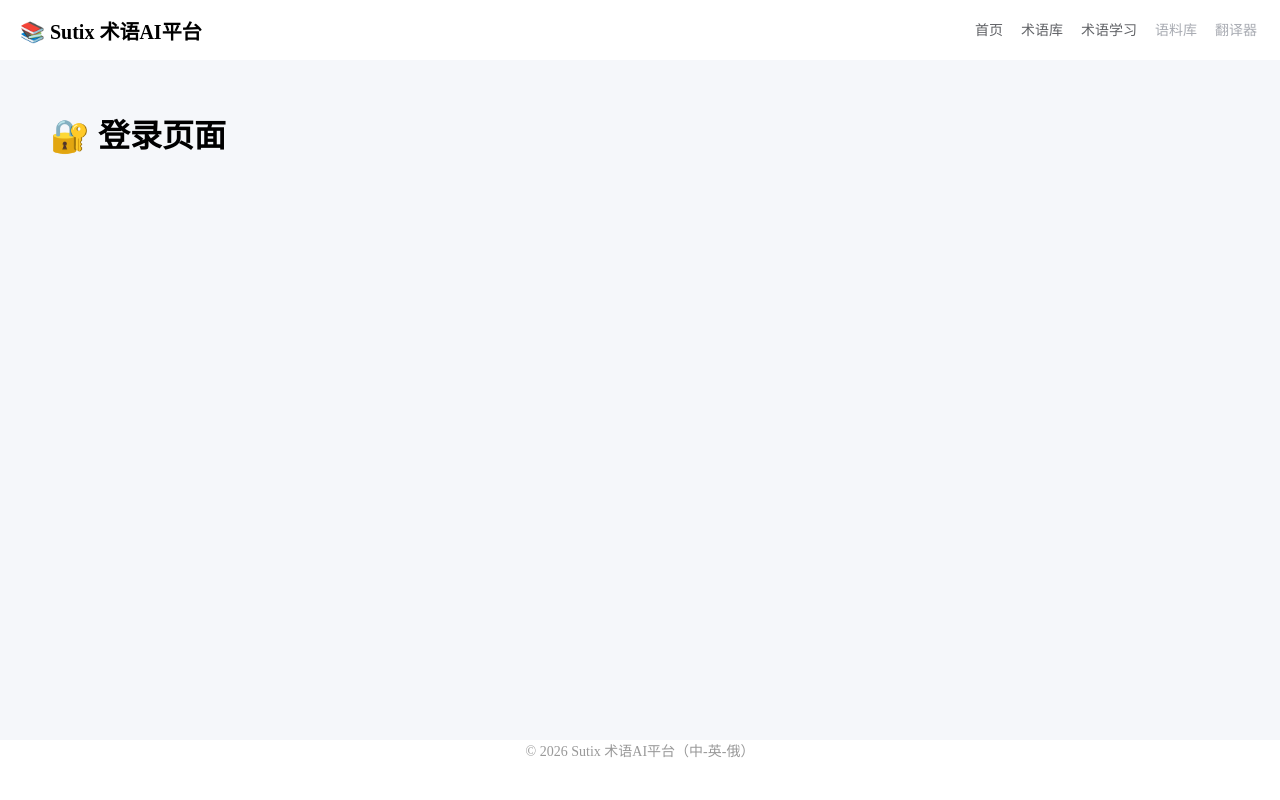
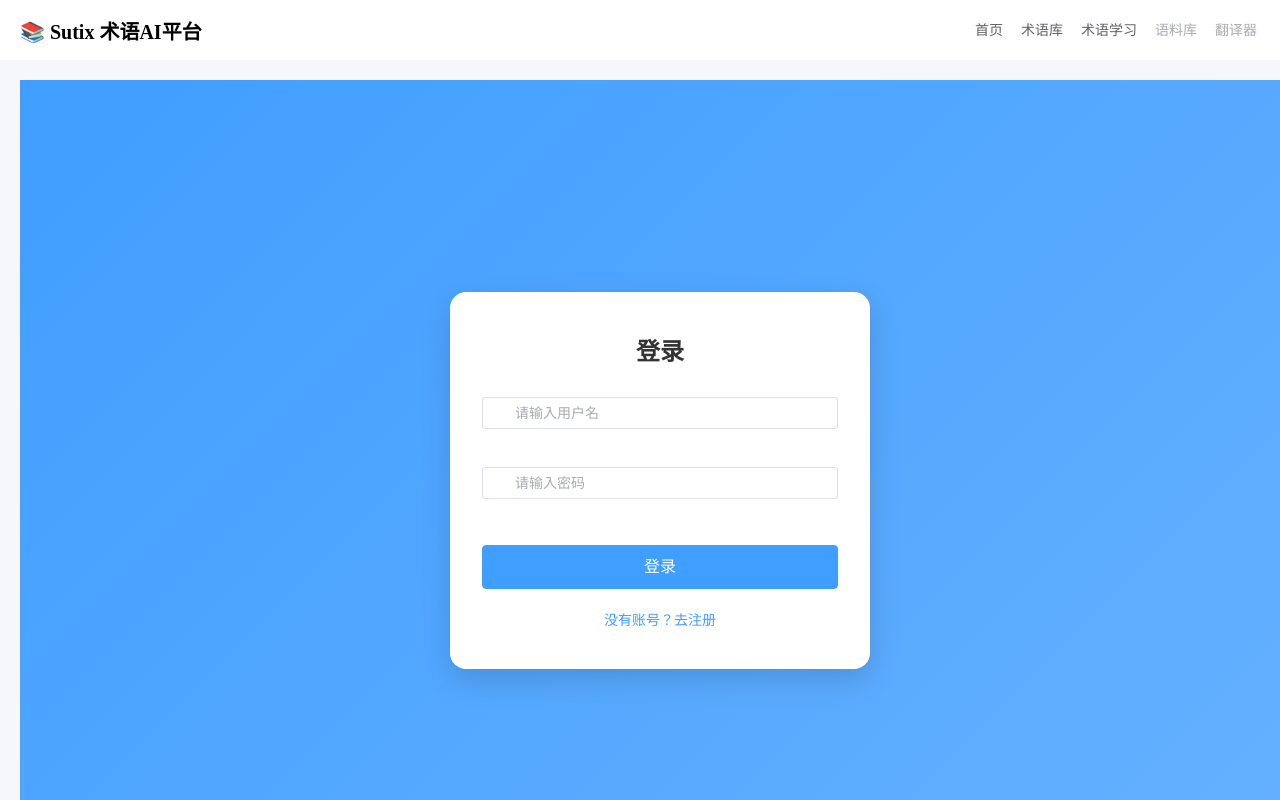
Before and after one commit to Florence3272/SutixAI, a Vue app in the folder SutixAI_1.1/sutix-front/sutix-front/: page /login in a window 1280 px wide. Shown: the top 800 px of the page. Built offline with nearby package versions, Linux system fonts and the light colour scheme.

Commit message:
Update Login.vue

```diff
--- a/SutixAI_1.1/sutix-front/sutix-front/src/pages/user/Login.vue
+++ b/SutixAI_1.1/sutix-front/sutix-front/src/pages/user/Login.vue
@@ -1,11 +1,178 @@
 <template>
-  <div class="login">
-    <h1>🔐 登录页面</h1>
+  <div class="login-page">
+    <div class="login-card">
+      <h2 class="title">{{ isLogin ? '登录' : '注册' }}</h2>
+
+      <el-form v-model="form" :rules="rules" ref="formRef" label-width="0" class="login-form">
+        <!-- 用户名 -->
+        <el-form-item prop="username">
+          <el-input
+            v-model="form.username"
+            placeholder="请输入用户名"
+            prefix-icon="User"
+            clearable
+          />
+        </el-form-item>
+
+        <!-- 密码 -->
+        <el-form-item prop="password">
+          <el-input
+            v-model="form.password"
+            placeholder="请输入密码"
+            prefix-icon="Lock"
+            show-password
+            clearable
+          />
+        </el-form-item>
+
+        <!-- 注册时显示确认密码 -->
+        <el-form-item prop="confirmPwd" v-if="!isLogin">
+          <el-input
+            v-model="form.confirmPwd"
+            placeholder="请确认密码"
+            prefix-icon="Lock"
+            show-password
+            clearable
+          />
+        </el-form-item>
+
+        <!-- 按钮 -->
+        <el-button
+          type="primary"
+          class="submit-btn"
+          @click="submit"
+        >
+          {{ isLogin ? '登录' : '注册' }}
+        </el-button>
+
+        <!-- 切换 -->
+        <div class="toggle-text" @click="isLogin = !isLogin">
+          {{ isLogin ? '没有账号？去注册' : '已有账号？去登录' }}
+        </div>
+      </el-form>
+    </div>
   </div>
 </template>
 
+<script setup>
+import { ref, reactive } from 'vue'
+import { useRouter } from 'vue-router'
+import { ElMessage } from 'element-plus'
+import { User, Lock } from '@element-plus/icons-vue'
+
+const router = useRouter()
+const isLogin = ref(true)
+const formRef = ref()
+
+const form = reactive({
+  username: '',
+  password: '',
+  confirmPwd: ''
+})
+
+const rules = {
+  username: [{ required: true, message: '请输入用户名', trigger: 'blur' }],
+  password: [{ required: true, message: '请输入密码', trigger: 'blur' }],
+  confirmPwd: [
+    { required: true, message: '请确认密码', trigger: 'blur' },
+    {
+      validator: (rule, value) => {
+        return value === form.password
+      },
+      message: '两次密码不一致',
+      trigger: 'blur'
+    }
+  ]
+}
+
+// 提交
+const submit = async () => {
+  await formRef.value.validate()
+
+  if (isLogin.value) {
+    doLogin()
+  } else {
+    doRegister()
+  }
+}
+
+// 登录
+const doLogin = () => {
+  const users = JSON.parse(localStorage.getItem('users') || '[]')
+  const find = users.find(u => u.username === form.username && u.password === form.password)
+
+  if (!find) {
+    ElMessage.error('用户名或密码错误')
+    return
+  }
+
+  localStorage.setItem('userInfo', JSON.stringify(find))
+  ElMessage.success('登录成功')
+  router.push('/home')
+}
+
+// 注册
+const doRegister = () => {
+  const users = JSON.parse(localStorage.getItem('users') || '[]')
+
+  const exist = users.some(u => u.username === form.username)
+  if (exist) {
+    ElMessage.error('用户名已存在')
+    return
+  }
+
+  users.push({
+    username: form.username,
+    password: form.password
+  })
+
+  localStorage.setItem('users', JSON.stringify(users))
+  ElMessage.success('注册成功，请登录')
+  isLogin.value = true
+}
+</script>
+
 <style scoped>
-.login {
-  padding: 30px;
+.login-page {
+  width: 100vw;
+  height: 100vh;
+  background: linear-gradient(135deg, #409eff 0%, #66b1ff 100%);
+  display: flex;
+  align-items: center;
+  justify-content: center;
+}
+
+.login-card {
+  width: 420px;
+  background: #fff;
+  border-radius: 16px;
+  padding: 40px 32px;
+  box-shadow: 0 10px 30px rgba(0, 0, 0, 0.15);
+}
+
+.title {
+  text-align: center;
+  margin-bottom: 30px;
+  font-size: 24px;
+  color: #333;
+}
+
+.login-form {
+  display: flex;
+  flex-direction: column;
+  gap: 20px;
+}
+
+.submit-btn {
+  height: 44px;
+  font-size: 16px;
+  margin-top: 8px;
+}
+
+.toggle-text {
+  text-align: center;
+  color: #409eff;
+  cursor: pointer;
+  font-size: 14px;
 }
 </style>
```
